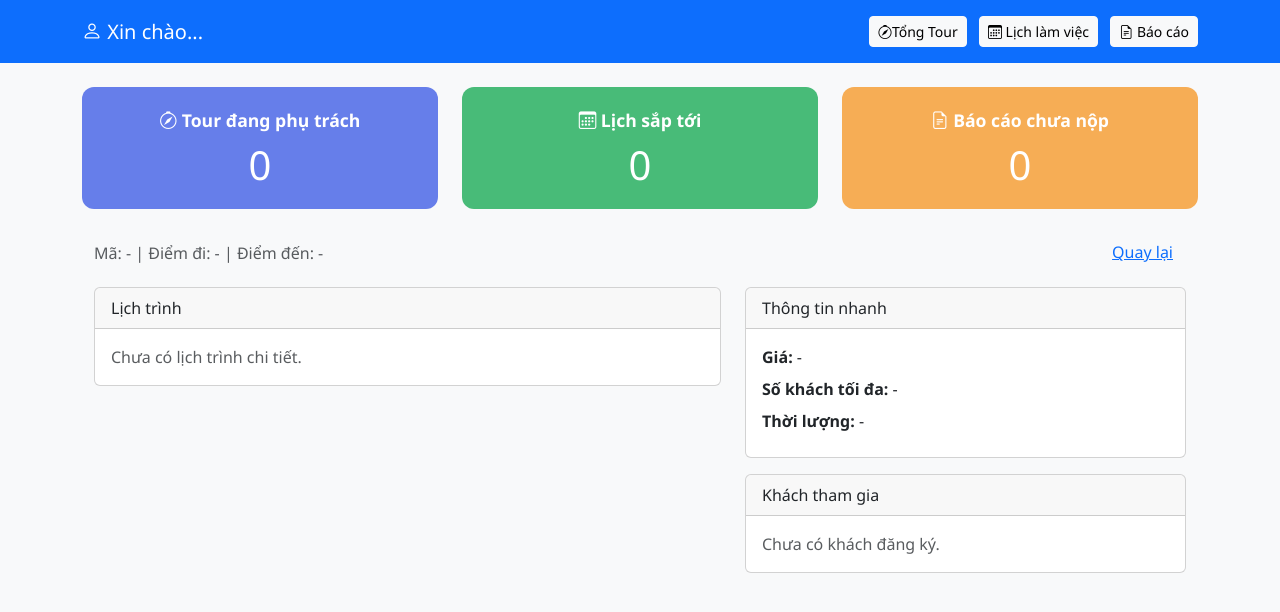
After one commit to century4u/duan1-nhom5, a PHP site: page /views/hdv/tour_show.php in a window 1280 px wide. The commit adds this page. Shown: the top 612 px of the page. Run offline with PHP 8.4, Linux system fonts and the light colour scheme; some libraries are stand-ins or nearby versions.

Commit message:
feat: Implement HDV dashboard with tour management and statistics

```diff
--- a/duan1-nhom5/routes/index.php
+++ b/duan1-nhom5/routes/index.php
@@ -36,6 +36,11 @@ match ($action) {
     'guides/edit'        => (new GuideController)->edit(),
     'guides/update'      => (new GuideController)->update(),
     'guides/delete'      => (new GuideController)->delete(),
+    // HDV (Hướng dẫn viên) standalone dashboard
+    'hvd'                => (new HvdController)->home(),
+    'hvd/home'           => (new HvdController)->home(),
+    'hvd/tours'          => (new HvdController)->tours(),
+    'hvd/tours/show'     => (new HvdController)->show(),
 
     default             => (new HomeController)->index(),
 };
--- /dev/null
+++ b/duan1-nhom5/views/hdv/tour_show.php
@@ -0,0 +1,181 @@
+<!doctype html>
+<html lang="vi">
+<head>
+  <meta charset="UTF-8">
+  <meta name="viewport" content="width=device-width, initial-scale=1.0">
+  <title>Home - Hướng dẫn viên</title>
+  <link href="https://cdn.jsdelivr.net/npm/bootstrap@5.3.0/dist/css/bootstrap.min.css" rel="stylesheet">
+  <link rel="stylesheet" href="https://cdn.jsdelivr.net/npm/bootstrap-icons@1.11.0/font/bootstrap-icons.css">
+  <style>
+    body {
+      font-family: 'Segoe UI', Tahoma, Geneva, Verdana, sans-serif;
+      background-color: #f8f9fa;
+    }
+    .card-hover:hover {
+      transform: translateY(-4px);
+      box-shadow: 0 4px 15px rgba(0,0,0,0.15);
+      transition: all 0.3s ease;
+    }
+    .stat-card {
+      border-radius: 12px;
+      padding: 20px;
+      color: #fff;
+    }
+    .bg-tours { background: #667eea; }
+    .bg-calendar { background: #48bb78; }
+    .bg-reports { background: #f6ad55; }
+    .card-title { font-size: 1.1rem; font-weight: 600; }
+    .upcoming-tour { font-size: 0.9rem; padding: 4px 8px; border-radius: 6px; background-color: #e7f1ff; color: #0a58ca; margin-bottom: 4px; cursor: pointer; }
+    .upcoming-tour:hover { background-color: #cfe2ff; }
+  </style>
+</head>
+<body>
+
+<!-- Header -->
+<header class="bg-primary text-white py-3 mb-4">
+  <div class="container d-flex justify-content-between align-items-center">
+    <a class="nav-link" href="<?= BASE_URL ?>?action=hvd">
+    <h1 class="h5 mb-0"><i class="bi bi-person"></i> Xin chào...</h1></a>
+    <nav>
+      <a href="<?= BASE_URL ?>?action=hvd/tourss" class="btn btn-light btn-sm me-2"><i class="bi bi-compass"></i>Tổng Tour</a>
+      <a href="calendar.html" class="btn btn-light btn-sm me-2"><i class="bi bi-calendar3"></i> Lịch làm việc</a>
+      <a href="reports.html" class="btn btn-light btn-sm"><i class="bi bi-file-earmark-text"></i> Báo cáo</a>
+    </nav>
+  </div>
+</header>
+
+<main class="container">
+
+  <!-- Thống kê nhanh -->
+  <div class="row g-4 mb-4">
+    <a href="<?= BASE_URL ?>?action=hvd/tours&guide_id=<?= urlencode($_GET['guide_id'] ?? ($_SESSION['user_id'] ?? '')) ?>" class="text-decoration-none col-md-4">
+      <div class="stat-card bg-tours card-hover text-center">
+        <div class="card-title"><i class="bi bi-compass"></i> Tour đang phụ trách</div>
+        <div class="display-6 mt-2" id="total-tours"><?= isset($totalTours) ? (int)$totalTours : 0 ?></div>
+      </div>
+    </a>
+    <div class="col-md-4">
+      <div class="stat-card bg-calendar card-hover text-center">
+        <div class="card-title"><i class="bi bi-calendar3"></i> Lịch sắp tới</div>
+        <div class="display-6 mt-2" id="upcoming-days"><?= isset($upcomingTours) ? count($upcomingTours) : 0 ?></div>
+      </div>
+    </div>
+    <div class="col-md-4">
+      <div class="stat-card bg-reports card-hover text-center">
+        <div class="card-title"><i class="bi bi-file-earmark-text"></i> Báo cáo chưa nộp</div>
+        <div class="display-6 mt-2" id="pending-reports"><?= isset($pendingReports) ? (int)$pendingReports : 0 ?></div>
+      </div>
+    </div>
+  </div>
+
+<main class="container my-4">
+  <div class="d-flex justify-content-between align-items-start mb-3">
+    <div>
+      <h2><?= htmlspecialchars($tour['name'] ?? '') ?></h2>
+      <div class="text-muted">Mã: <?= htmlspecialchars($tour['code'] ?? '-') ?> | Điểm đi: <?= htmlspecialchars($tour['departure_location'] ?? '-') ?> | Điểm đến: <?= htmlspecialchars($tour['destination'] ?? '-') ?></div>
+    </div>
+    <div class="text-end">
+      <a href="<?= BASE_URL ?>?action=hvd/tours&guide_id=<?= urlencode($guideId ?? '') ?>" class="btn btn-link">Quay lại</a>
+    </div>
+  </div>
+
+  <?php if (!empty($assignment)): ?>
+    <div class="alert alert-info">
+      <strong>Phân công cho bạn:</strong>
+      <div>Thời gian: <?= htmlspecialchars($assignment['start_date'] ?? '-') ?> → <?= htmlspecialchars($assignment['end_date'] ?? '-') ?></div>
+      <?php if (!empty($assignment['notes'])): ?><div class="mt-1">Ghi chú: <?= nl2br(htmlspecialchars($assignment['notes'])) ?></div><?php endif; ?>
+    </div>
+  <?php endif; ?>
+
+  <div class="row">
+    <div class="col-md-7">
+      <div class="card mb-3">
+        <div class="card-header">Lịch trình</div>
+        <div class="card-body">
+          <?php if (!empty($schedules)): ?>
+            <?php foreach ($schedules as $sched): ?>
+              <div class="mb-3">
+                <h6>Ngày <?= htmlspecialchars($sched['day_number'] ?? '-') ?> <?= !empty($sched['date']) ? ' - ' . htmlspecialchars($sched['date']) : '' ?></h6>
+                <div class="fw-semibold"><?= htmlspecialchars($sched['title'] ?? '') ?></div>
+                <?php if (!empty($sched['description'])): ?><div class="text-muted small mb-1" style="white-space:pre-line"><?= nl2br(htmlspecialchars($sched['description'])) ?></div><?php endif; ?>
+                <?php if (!empty($sched['activities_array'])): ?>
+                  <div class="text-muted small">Hoạt động:</div>
+                  <ul class="small">
+                    <?php foreach ($sched['activities_array'] as $act): ?><li><?= htmlspecialchars(is_string($act) ? $act : json_encode($act)) ?></li><?php endforeach; ?>
+                  </ul>
+                <?php endif; ?>
+              </div>
+            <?php endforeach; ?>
+          <?php else: ?>
+            <div class="text-muted">Chưa có lịch trình chi tiết.</div>
+          <?php endif; ?>
+        </div>
+      </div>
+    </div>
+
+    <div class="col-md-5">
+      <div class="card mb-3">
+        <div class="card-header">Thông tin nhanh</div>
+        <div class="card-body">
+          <div class="mb-2"><strong>Giá:</strong> <?= isset($tour['price']) ? number_format($tour['price'],0,',','.').' ₫' : '-' ?></div>
+          <div class="mb-2"><strong>Số khách tối đa:</strong> <?= htmlspecialchars($tour['max_participants'] ?? $tour['max_guests'] ?? '-') ?></div>
+          <div class="mb-2"><strong>Thời lượng:</strong> <?= htmlspecialchars($tour['duration'] ?? '-') ?></div>
+        </div>
+      </div>
+
+      <div class="card">
+    <div class="card-header">Khách tham gia</div>
+    <div class="card-body">
+        <?php if (!empty($participants)): ?>
+            <?php foreach ($participants as $pb):
+                $b = $pb['booking'];       // Dữ liệu từ bảng bookings
+                $details = $pb['details']; // Dữ liệu từ bảng booking_details
+            ?>
+                <div class="mb-3">
+
+                    <!-- Người đặt -->
+                    <div>
+                        <strong>Người đặt:</strong>
+                        <?= htmlspecialchars($b['contact_name'] ?? '-') ?>
+                    </div>
+
+                    <!-- Email - Điện thoại -->
+                    <div class="text-muted small">
+                        Email: <?= htmlspecialchars($b['contact_email'] ?? '-') ?>
+                        | Điện thoại: <?= htmlspecialchars($b['contact_phone'] ?? '-') ?>
+                    </div>
+
+                    <!-- Số khách -->
+                    <div class="text-muted small">Số khách: <?= count($details) ?></div>
+
+                    <!-- Danh sách khách -->
+                    <?php if (!empty($details)): ?>
+                        <ul class="small mt-2">
+                            <?php foreach ($details as $d): ?>
+                                <li>
+                                    <?= htmlspecialchars($d['fullname'] ?? '-') ?>
+                                    - <?= htmlspecialchars($d['gender'] ?? '-') ?>
+                                    - <?= htmlspecialchars($d['birthdate'] ?? '-') ?>
+                                    | CMND/CCCD: <?= htmlspecialchars($d['id_card'] ?? '-') ?>
+                                    | Passport: <?= htmlspecialchars($d['passport'] ?? '-') ?>
+                                </li>
+                            <?php endforeach; ?>
+                        </ul>
+                    <?php endif; ?>
+
+                </div>
+                <hr />
+            <?php endforeach; ?>
+        <?php else: ?>
+            <div class="text-muted">Chưa có khách đăng ký.</div>
+        <?php endif; ?>
+    </div>
+</div>
+
+  </div>
+
+</main>
+
+<script src="https://cdn.jsdelivr.net/npm/bootstrap@5.3.0/dist/js/bootstrap.bundle.min.js"></script>
+</body>
+</html>
--- a/duan1-nhom5/views/main.php
+++ b/duan1-nhom5/views/main.php
@@ -1,3 +1,4 @@
+
 <!DOCTYPE html>
 <html lang="en">
 
@@ -40,6 +41,7 @@
 
     <div class="container">
         <h1 class="mt-3 mb-3"><?= $title ?? 'Home' ?></h1>
+<a class="nav-link" href="<?= BASE_URL ?>?action=hvd">HDV</a>
 
         <div class="row">
             <?php
```
Also changed, not shown: duan1-nhom5/configs/env.php (+22 -14 lines), duan1-nhom5/views/hdv/home.php (added, +118 -0 lines), duan1-nhom5/views/hdv/tours.php (added, +99 -0 lines).
